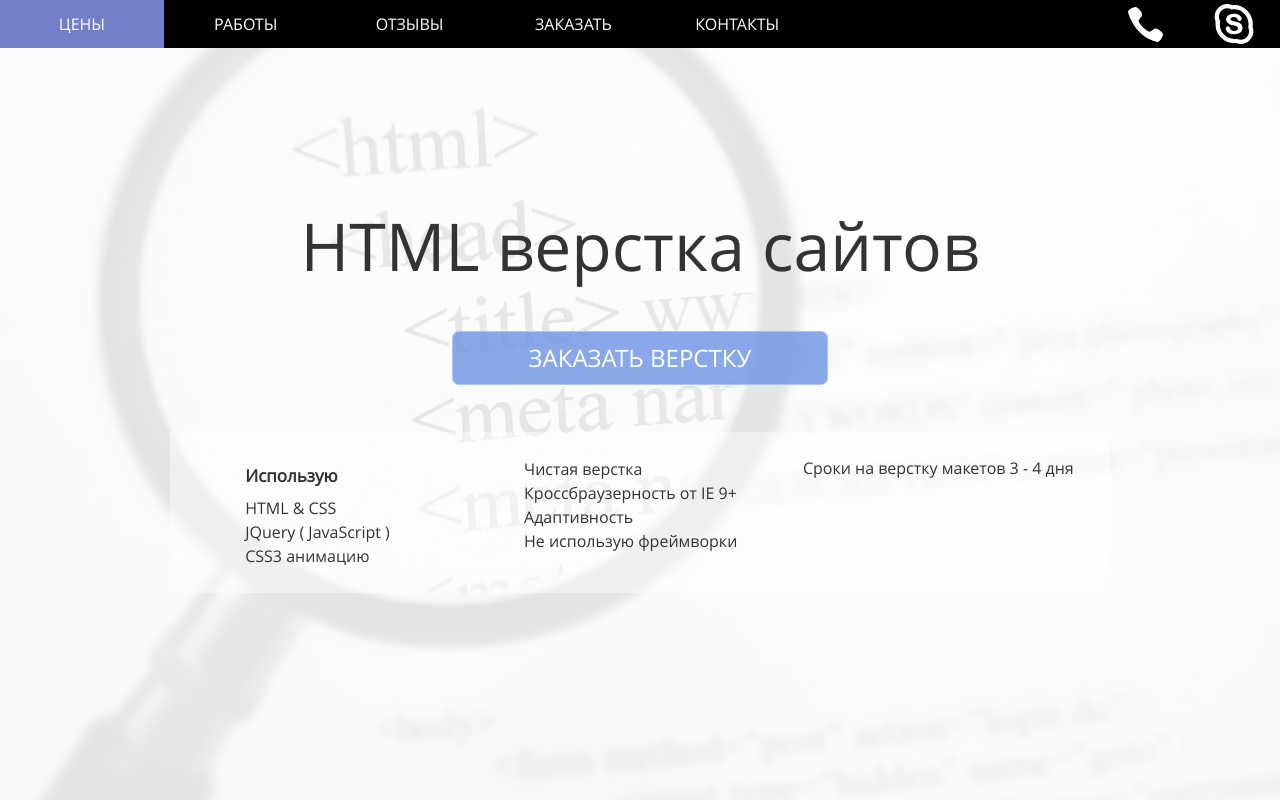
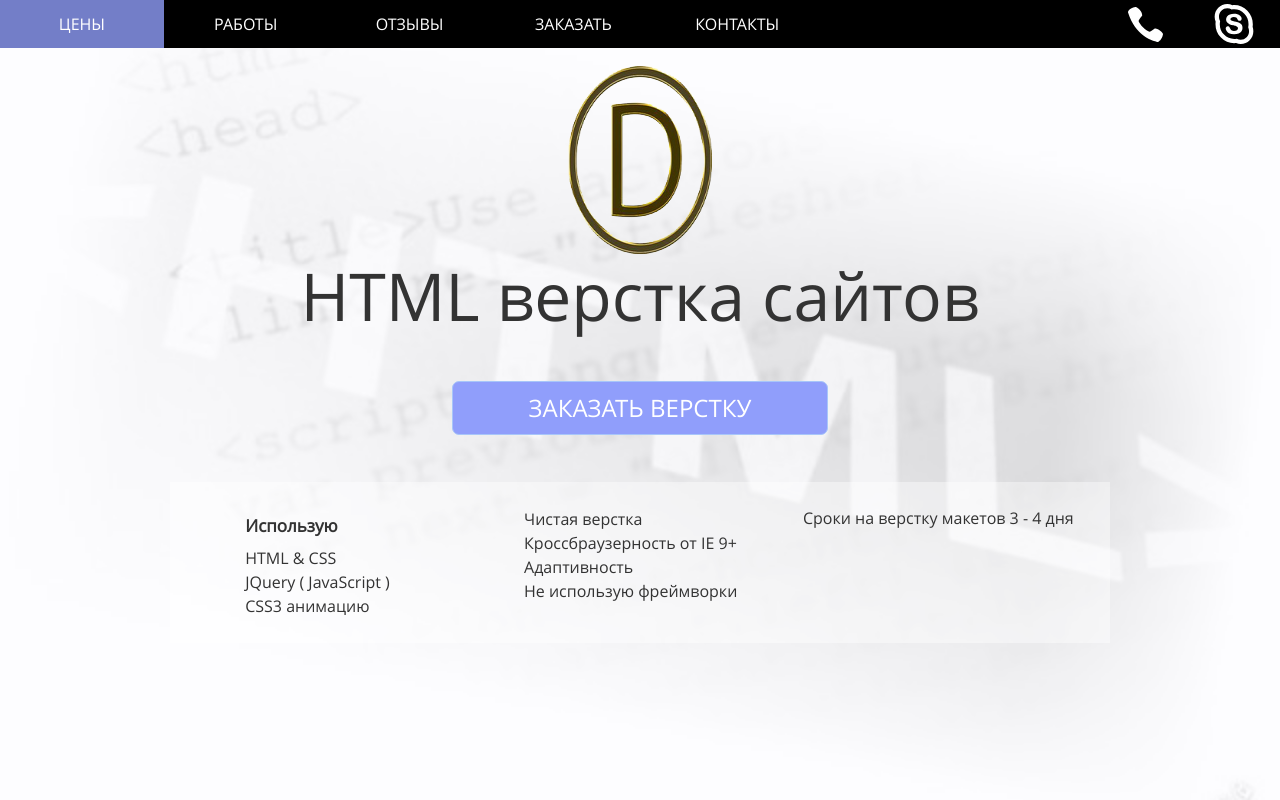
Before and after one commit to postolenko/ddesign, a plain HTML site: page index.html in a window 1280 px wide. Shown: the top 800 px of the page. Drawn offline with Linux system fonts and the light colour scheme.

Commit message:
DDesight

```diff
--- a/index.html
+++ b/index.html
@@ -119,9 +119,15 @@
 
 						<div class="main-head">
 
-							<div class="row">
+							<div class="row clearfix">
 
-								<div class="promo-head">
+								<!-- <div class="fix-bg"> -->
+
+									<img class="logo-screen-one fix-bg" src="img/logo_head.png" alt="logo D" />
+
+								<!-- </div> -->
+
+								<div class="promo-head clearfix">
 
 									<!-- <img class="logo-screen-one" src="img/logo_head.png" alt="logo D" /> -->
 
@@ -439,7 +445,7 @@
 
 								</div>
 
-								<div class="thumbnail-testimonial">
+								<!-- <div class="thumbnail-testimonial">
 
 									<p>Денис очень ответственный исполнитель! Верстка сделана в срок, качественно, быстро учтены все правки и замечания. Что еще важно – Денис всегда на связи, поэтому любые возникшие вопросы решаются оперативно.Обязательно обращусь еще;) и всем рекомендую!</p>
 
@@ -447,9 +453,9 @@
 
 									<p class="author-job">Веб дизайнер</p>
 
-								</div>
+								</div> -->
 
-								<div class="thumbnail-testimonial">
+								<!-- <div class="thumbnail-testimonial">
 
 									<p>Денис очень ответственный исполнитель! Верстка сделана в срок, качественно, быстро учтены все правки и замечания. Что еще важно – Денис всегда на связи, поэтому любые возникшие вопросы решаются оперативно.Обязательно обращусь еще;) и всем рекомендую!</p>
 
@@ -457,7 +463,7 @@
 
 									<p class="author-job">Веб дизайнер</p>
 
-								</div>
+								</div> -->
 
 								<!-- <a class="thumbnail-testimonial">
 
--- a/js/scripts.js
+++ b/js/scripts.js
@@ -96,7 +96,7 @@ $(document).ready(function() {
 
     setInterval(function() {
 
-        angel++;
+        angel = angel + 10;
 
         $(".fix-bg").css({"transform": "rotateY("+ angel + "deg)"});
 
@@ -106,7 +106,7 @@ $(document).ready(function() {
 
         }
 
-    },55);
+    },35);
 
 
 
--- a/style.css
+++ b/style.css
@@ -96,7 +96,9 @@ body {
     position: fixed;
     top: 0;
     left: 0;
-    background-image: url(img/htmlcode.jpg);
+    /*background-image: url(img/htmlcode.jpg);*/
+    /*background-image: url(img/css.png);*/
+    background-image: url(img/site_bg.jpg);
     background-size: cover;
     background-position: center;
     z-index: -1;
@@ -471,27 +473,43 @@ select::-ms-expand {
     /*padding: 130px 0;*/
     /*background-color: #FCFDFF;*/
     /*background: rgba(220, 222, 232, 0.8);*/
-    background-image: url(img/htmlcode.jpg);
+    /*background-image: url(img/htmlcode.jpg);*/
+    /*background-image: url(img/css.png);*/
+    background-image: url(img/site_bg.jpg);
     background-size: cover;
     background-position: center;
 }
 
 .main-head {
+    float: right;
     width: 100%;
     min-height: 100vh;
     /*background: rgba(0, 0, 0, .4);*/
-    background: rgba(252, 253, 255, .9);
+    background: rgba(252, 253, 255, .7);
     position: relative;
     /*padding: 210px 0 170px 0;*/
-    padding: 210px 0 65px 0;
-    text-align: center;
+    /*padding: 210px 0 65px 0;*/
+    padding: 60px 0 65px 0;
+    text-align: center;
+    /*text-align: right;*/
 }
 
 /*.promo-head {
     text-align: center;
 }*/
 
+.fix-bg {
+    display: block;
+    width: 200px;
+    /*width: 100%;*/
+    /*height: auto;*/
+    /*float: left; */
+    margin: 0 auto;
+}
+
 .logo-screen-one {
+    display: inline-block;
+    vertical-align: top;
     width: 200px;
     height: auto;
 }
@@ -500,10 +518,12 @@ select::-ms-expand {
     display: block;
     width: 40%;
     margin: 5% auto;
+    /*float: right;*/
     padding: 12px 5px;
     /*background: rgba(242, 242, 242, 1);*/
-    /*background: rgba(144, 158, 251, .8);*/
-    background-color: rgba(108, 148, 228, .8);
+    background: rgba(144, 158, 251, 1);
+    /*background-color: rgba(108, 148, 228, .8);*/
+    /*background: rgba(144, 158, 251, 1);*/
     text-align: center;
     font-family: "Open Sans", Arial, Verdana, sans-serif;
     color: #ffffff;
@@ -543,15 +563,16 @@ select::-ms-expand {
 .main-head .make-order-btn:visited {
     /*background: rgba(242, 242, 242, 1);*/
     /*background-color: rgba(144, 158, 251, .8);*/
-    background-color: rgba(108, 148, 228, .8);
-    /*background: rgba(144, 158, 251, .8);*/
+    /*background-color: rgba(108, 148, 228, .8);*/
+    background: rgba(144, 158, 251, 1);
+    /*background: rgba(144, 158, 251, 1);*/
     color: #ffffff;
 }
 
 .main-head .make-order-btn:hover,
 .main-head .make-order-btn:active {
-
-    background: rgba(144, 158, 251, 1);
+    /*background-color: rgba(108, 148, 228, .8);*/
+    background: rgba(144, 158, 251, .9);
     border: 1px solid #97A4FB;
     color: #ffffff;
 }
```
Also changed, not shown: img/css.png (added), img/logo_head.svg (added), img/site_bg.jpg (added).
